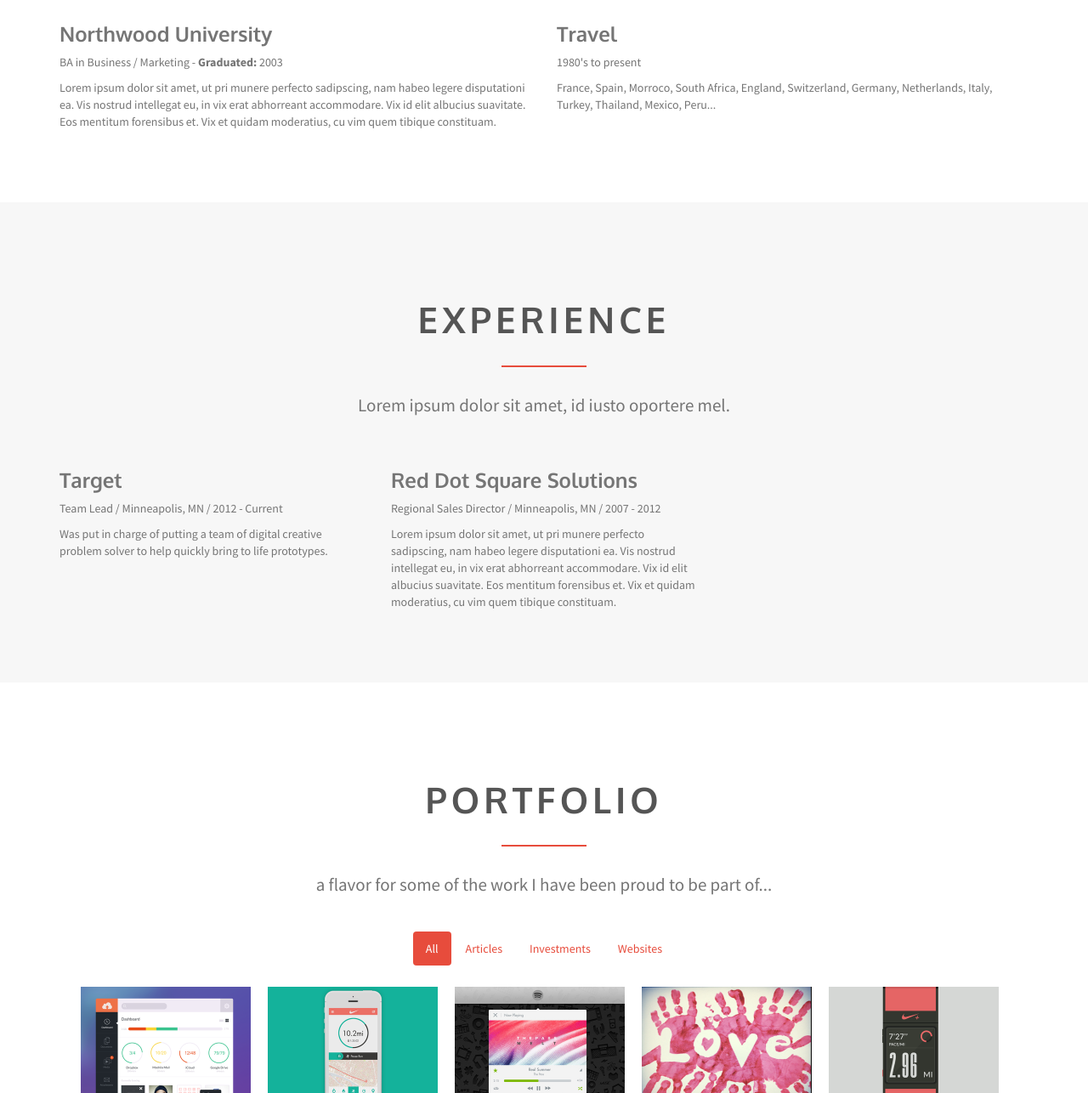
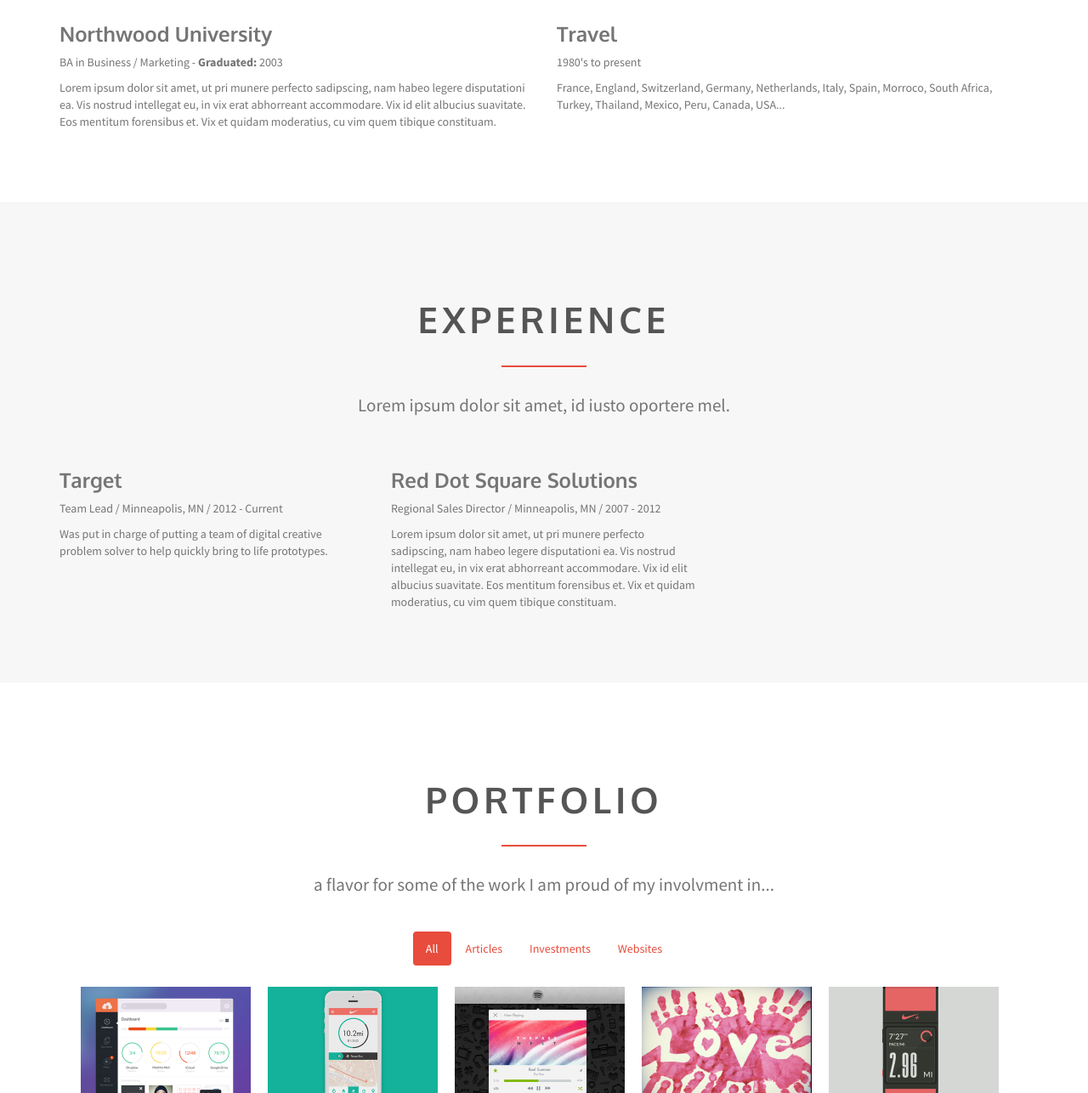
Before and after one commit to frenchieroux/live-site, a website: page public/index.html in a window 1280 px wide. Shown: the part 2367-3653 px from the top of the page at 85% size. Drawn offline with Linux system fonts and the light colour scheme.

Commit message:
frenchie site

```diff
--- a/public/index.html
+++ b/public/index.html
@@ -184,7 +184,7 @@
                     <h3>Travel</h3>
                     <p>1980's to present
                   </header>
-                    <p>France, Spain, Morroco, South Africa, England, Switzerland, Germany, Netherlands, Italy, Turkey, Thailand, Mexico, Peru...</p>
+                    <p>France, England, Switzerland, Germany, Netherlands, Italy, Spain, Morroco, South Africa, Turkey, Thailand, Mexico, Peru, Canada, USA...</p>
                 </article>
                 </div>
             </div>
@@ -227,7 +227,7 @@
                 <header class="section-header">
                     <h2 class="section-title"><span>Portfolio</span></h2>
                       <div class="spacer"></div>
-                    <p class="section-subtitle">a flavor for some of the work I have been proud to be part of... </p>
+                    <p class="section-subtitle">a flavor for some of the work I am proud of my involvment in... </p>
                 </header>
 
                 <div id="grid-controls-wrapper">
```
